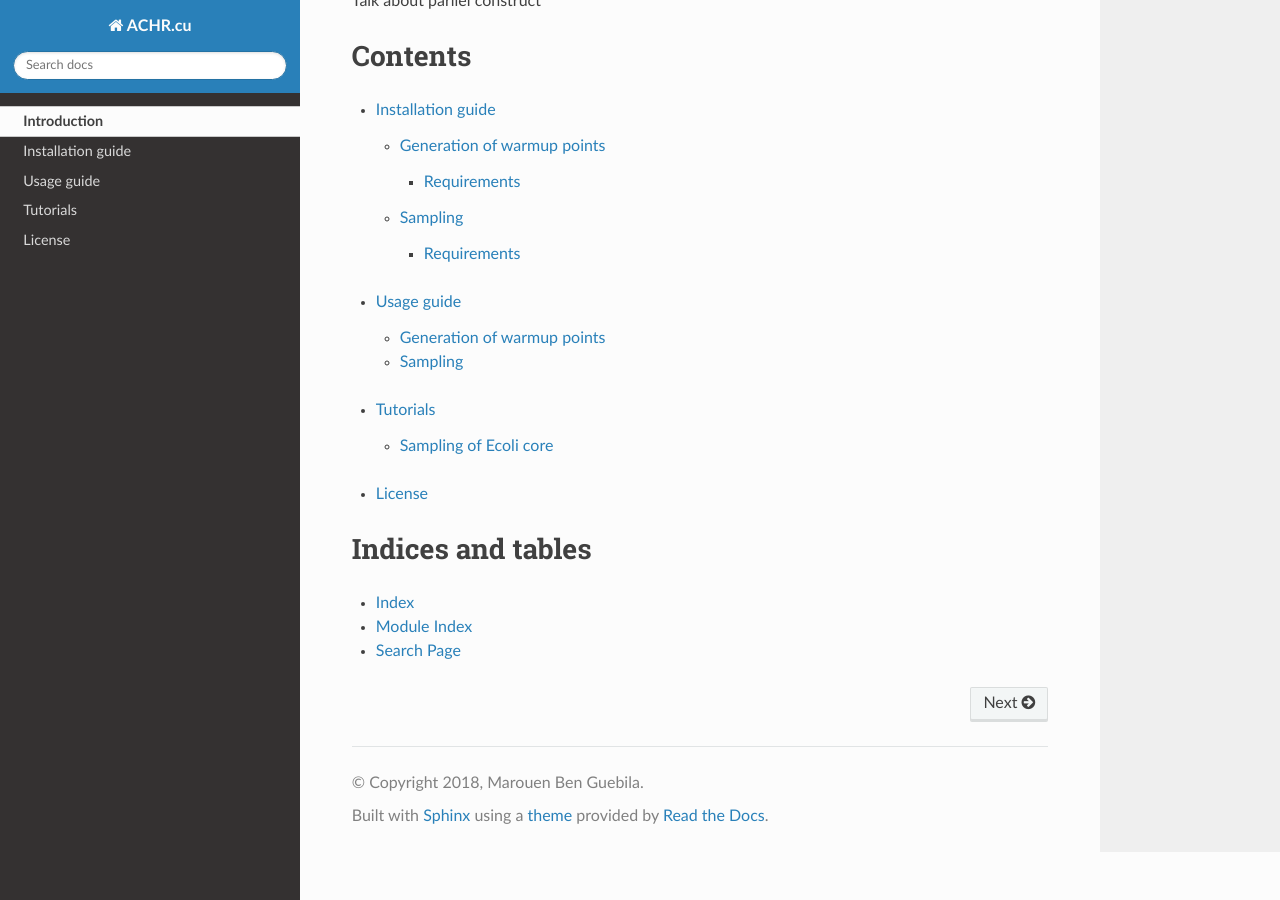
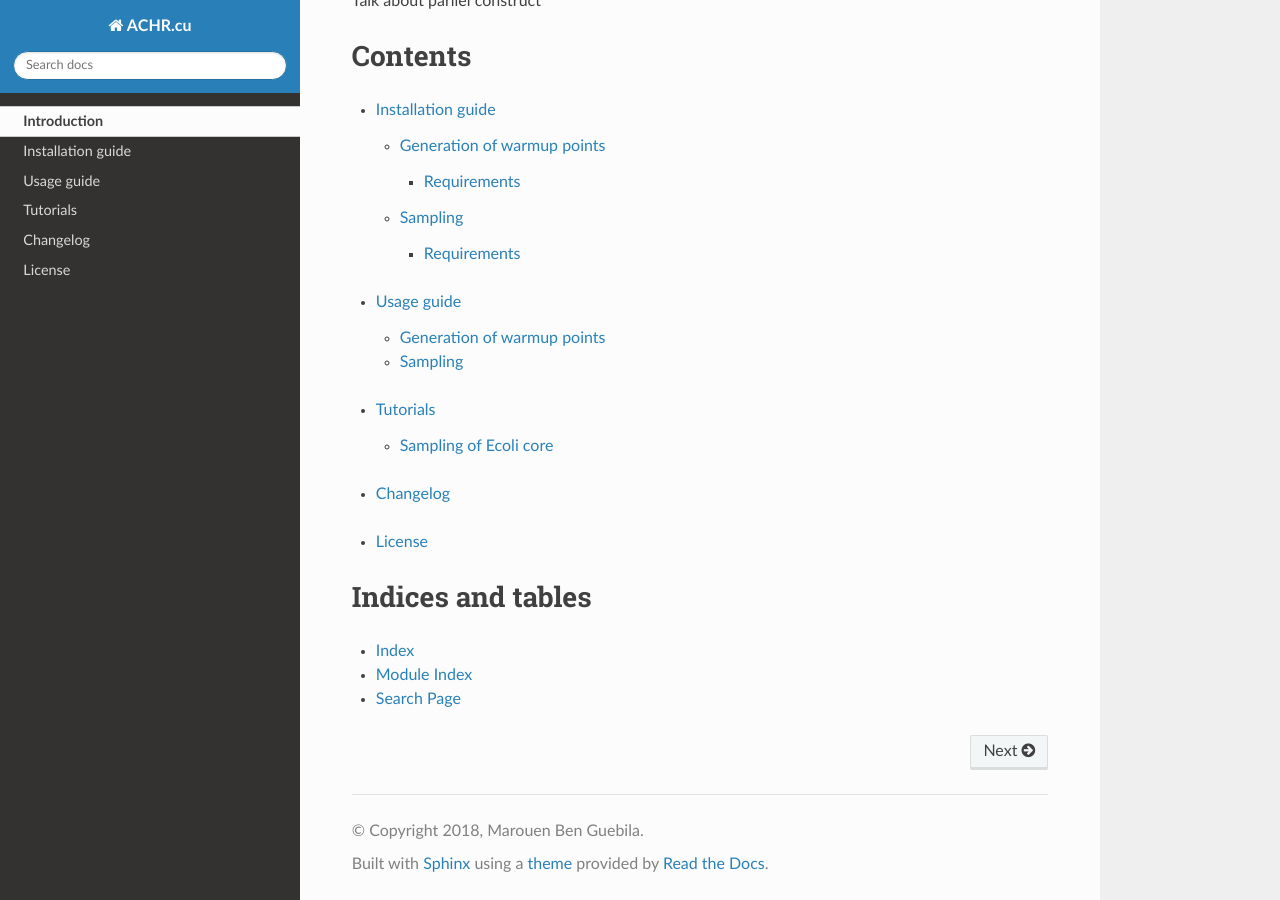
Before and after one commit to marouenbg/ACHR.cu, a Sphinx documentation site: the page built from docs/index.rst, in a window 1280 px wide and 900 px high, scrolled down 544 px. Built offline with Sphinx 7.4.7 and the Read the Docs theme 2.0.0, drawn with Linux system fonts in a browser that asks for light colours.

Commit message:
added changelog

```diff
--- a/docs/index.rst
+++ b/docs/index.rst
@@ -42,6 +42,10 @@ Contents
 
 .. toctree::
 
+   changelog
+
+.. toctree::
+
    license/index
 
 Indices and tables
```
